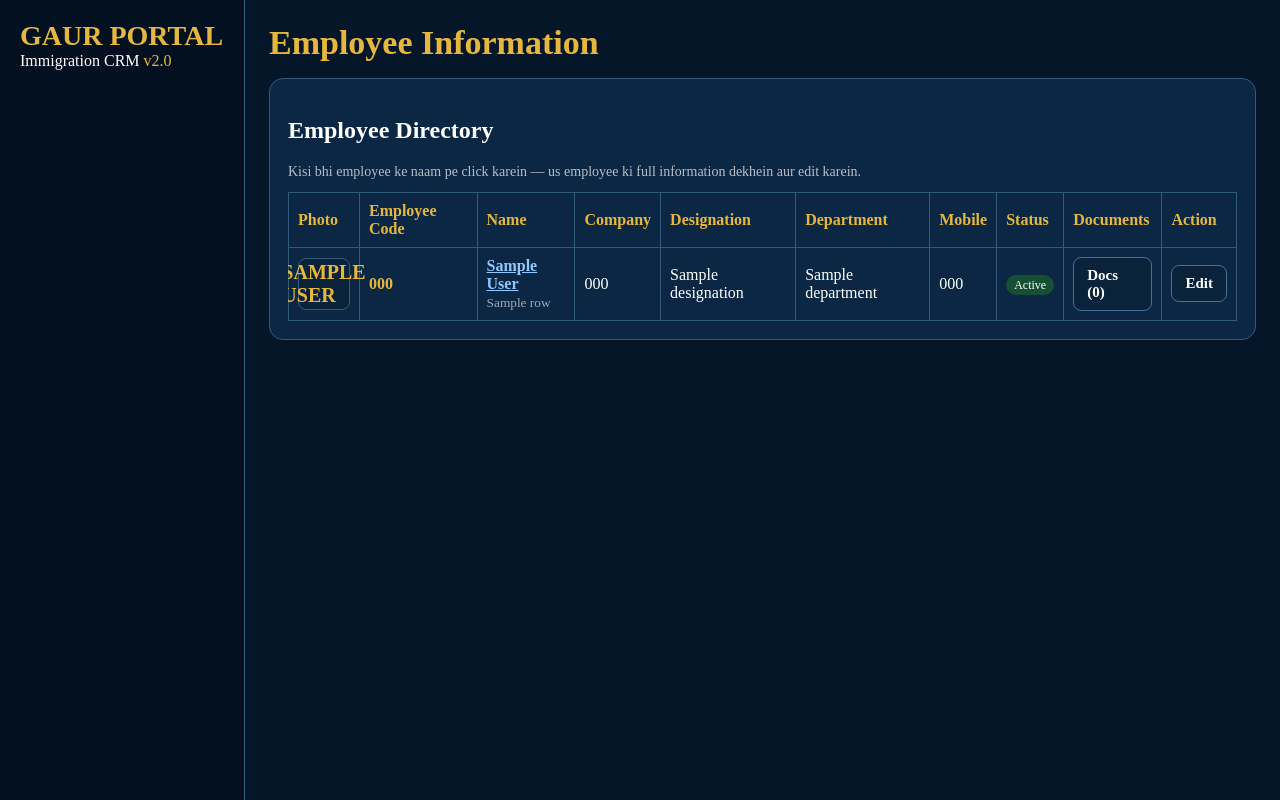
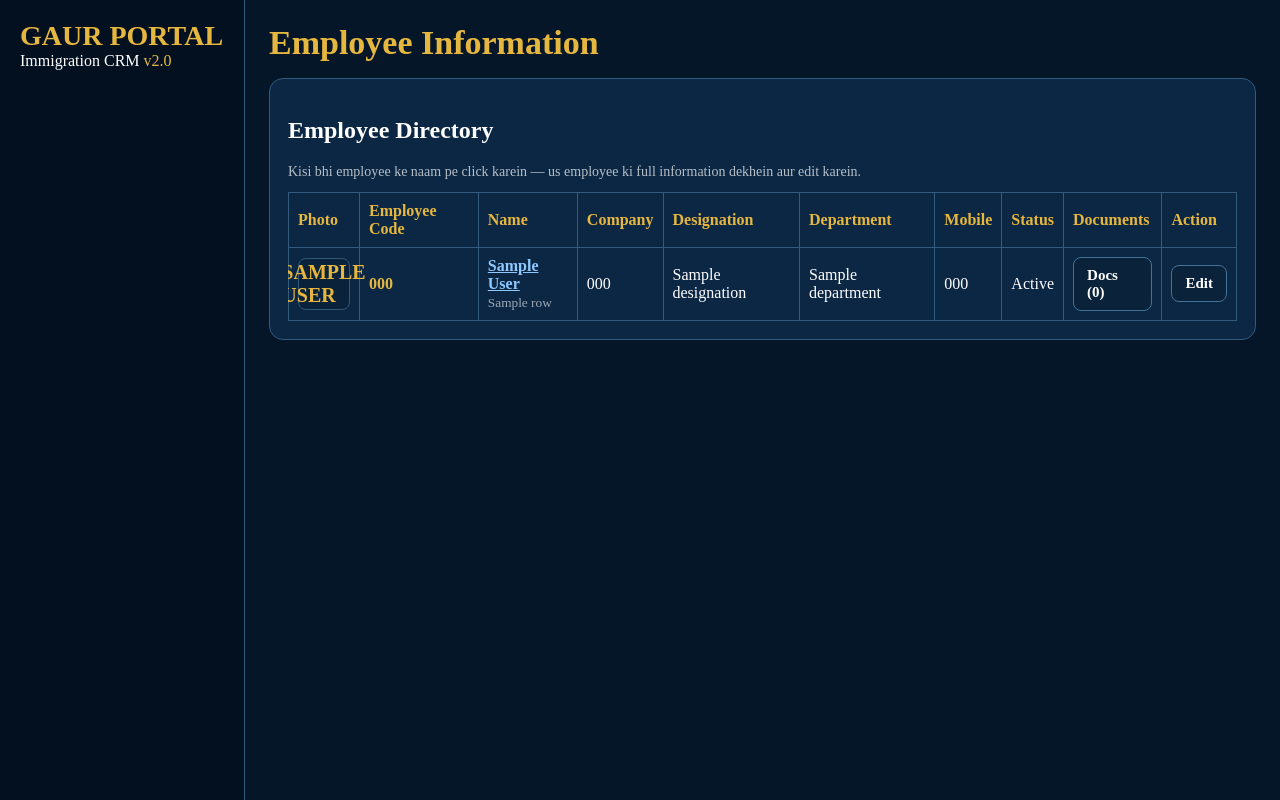
Before and after one commit to sandeepgaur289/Gaur-Immigration-CRM, a Python web app: template templates/employees.html in a window 1280 px wide. Run offline with Jinja, Linux system fonts and the light colour scheme; the template is opened without the code that fills it: most values are stand-ins (such as "Sample title", 1, 10 or a date in 2020).

Commit message:
Fix: Move inline Jinja2 conditional CSS to class-based approach in employees.html

```diff
--- a/templates/employees.html
+++ b/templates/employees.html
@@ -24,7 +24,7 @@
   <td>{{r['designation']}}</td>
   <td>{{r['department'] or '-'}}</td>
   <td>{{r['mobile'] or '-'}}</td>
-  <td><span style="padding:3px 8px;border-radius:10px;font-size:12px;{% if r['employment_status']=='Active' %}background:#174f34{% else %}background:#4a1a1a{% endif %}">{{r['employment_status']}}</span></td>
+  <td><span class="emp-status {% if r['employment_status']=='Active' %}status-active{% else %}status-inactive{% endif %}">{{r['employment_status']}}</span></td>
   <td class="no-row-click"><a class="toolbtn" href="{{url_for('employee_documents',employee_id=r['id'])}}">Docs ({{doc_counts.get(r['id'],0)}})</a></td>
   <td class="no-row-click"><a class="toolbtn" href="{{url_for('edit_employee',employee_id=r['id'])}}">Edit</a></td>
 </tr>
@@ -40,7 +40,7 @@
     if(e.target.closest('.no-row-click')) return;
     window.location = row.getAttribute('data-url');
   });
-  row.addEventListener('mouseenter',function(){row.style.background='rgba(230,183,63,.08)';});
+  row.addEventListener('mouseenter',function(){row.style.background='rgba(230,183, 63,.08)';});
   row.addEventListener('mouseleave',function(){row.style.background='';});
 });
 </script>
```
